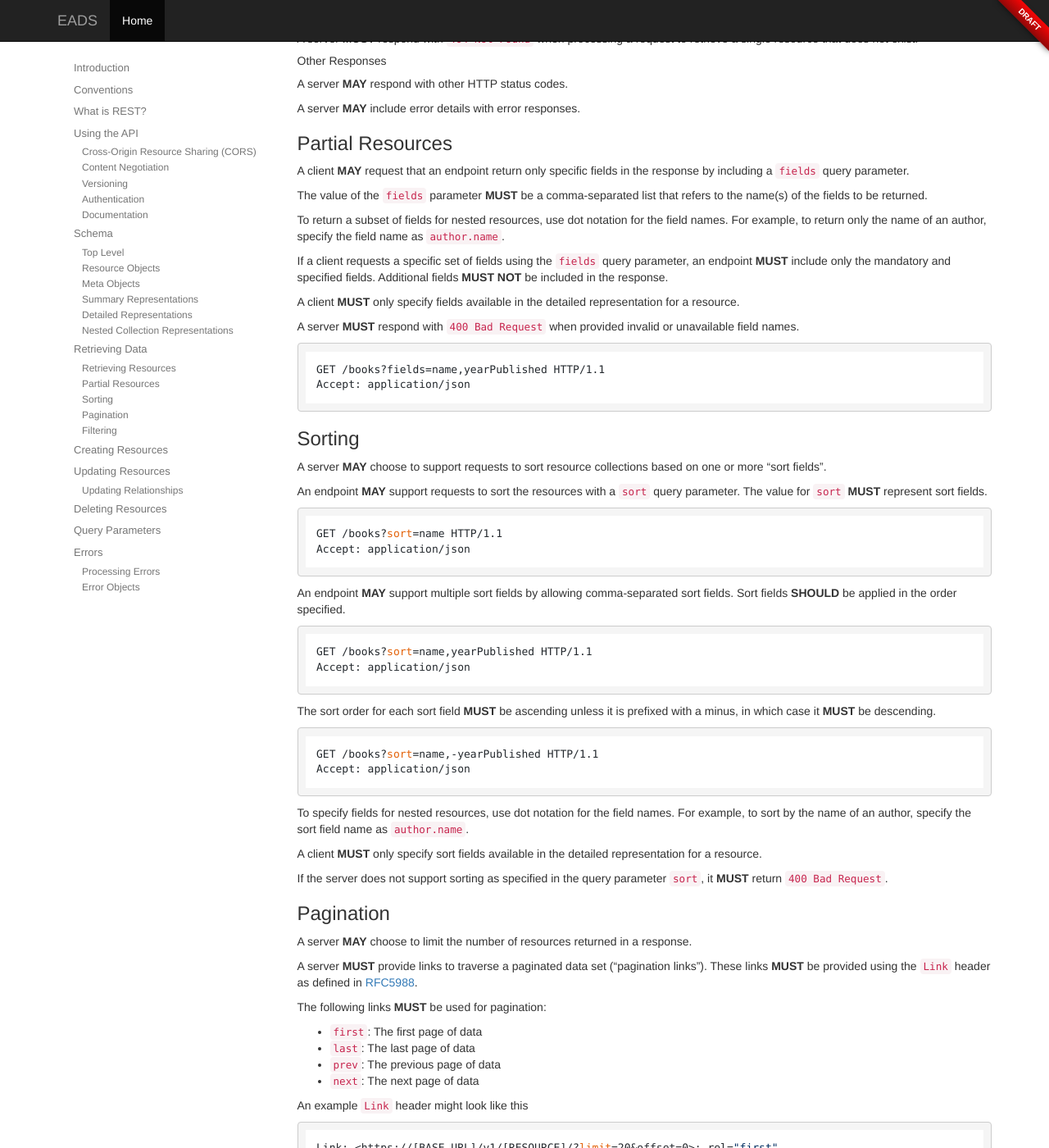
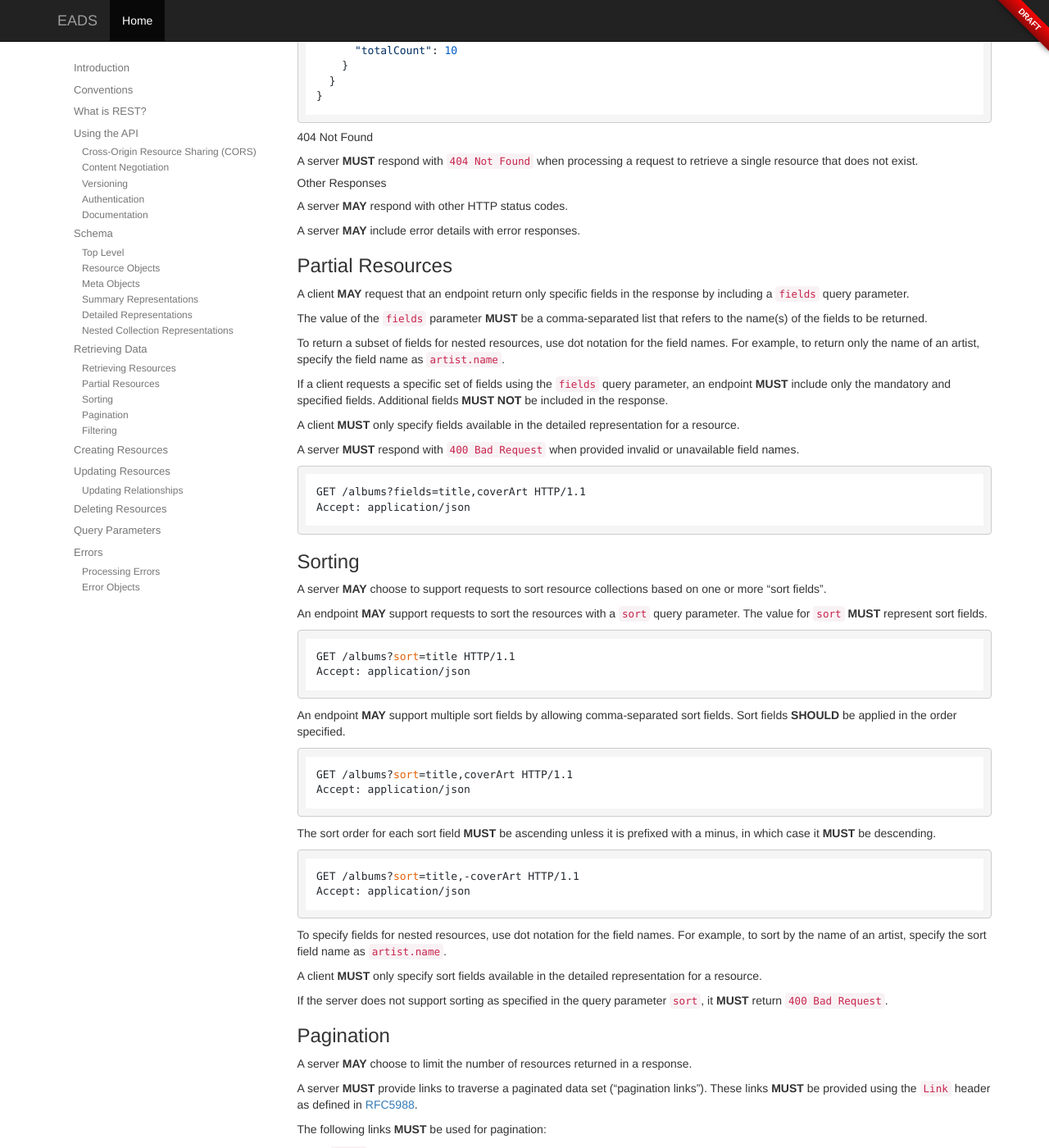
Before and after one commit to DoDCIO/eads, a Jekyll site: the page built from index.md, in a window 1280 px wide and 1400 px high, scrolled down 7093 px. Shown: the whole window at 82% size. Built offline with Jekyll 4.4.1, drawn with Linux system fonts in a browser that asks for light colours; nearby versions of some CDN libraries; some of the changed text lies outside the part shown.

Commit message:
Updating examples using albums, artists, and songs

````diff
--- a/index.md
+++ b/index.md
@@ -106,7 +108,7 @@ Servers **MUST** version their APIs.  Version names **MUST** be whole number int
 Clients **MUST** specify the desired version of the API as part of the request path: `https://[BASE_URL]/[VERSION]/[RESOURCE]`
 
 ```
-https://api.example.com/v1/books
+https://api.example.com/v1/songs
 ```
 
 Servers **MUST** respond with a `406 Not Acceptable` status code if a request specifies an unsupported version.
@@ -181,21 +183,24 @@ In addition, a meta object **MAY** contain any of these top-level members:
 When retrieving a list of [resource objects], the response will include a *subset* of the attributes for that resource.  This is the "summary" representation of the resource.  To obtain all attributes for a resource, retrieve the "detailed" representation.
 
 ```http
-GET /books HTTP/1.1
+GET /albums HTTP/1.1
 Accept: application/json
 
 {
-  "meta": {},
+  "meta": {
+    "resourceType": "Album",
+    "responseTime": 39
+  },
   "data": [
     {
       "id": "1",
-      "href": "/books/1",
-      "title": "The Greatest Book in the World"
+      "href": "/albums/1",
+      "title": "For Those About to Rock We Salute You"
     },
     {
       "id": "2",
-      "href": "/books/2",
-      "title": "The Worst Book in the World"
+      "href": "/albums/2",
+      "title": "Green River"
     }
   ]
 }
@@ -206,29 +211,28 @@ Accept: application/json
 When retrieving an individual resource, the response will typically include *all* attributes for that resource.  This is the "detailed" representation of the resource.
 
 ```http
-GET /books/1 HTTP/1.1
+GET /albums/1 HTTP/1.1
 Accept: application/json
 
 {
-  "meta": {},
+  "meta": {
+    "resourceType": "Album",
+    "responseTime": 22
+  },
   "data": {
     "id": "1",
-    "href": "/books/1",
-    "title": "The Greatest Book in the World",
-    "author": {
+    "href": "/albums/1",
+    "title": "For Those About to Rock We Salute You",
+    "coverArt": "https://ia800500.us.archive.org/2/items/mbid-6282e607-18b3-39c2-822b-b8d7bc00c343/mbid-6282e607-18b3-39c2-822b-b8d7bc00c343-1132379641_thumb500.jpg",
+    "releasedAt": "1981-11-23",
+    "artist": {
       "id": "247",
-      "href": "/authors/247",
-      "name": "John Smith"
+      "href": "/artists/247",
+      "name": "AC/DC"
     },
-    "publisher": {
-      "id": "38",
-      "href": "/publishers/38",
-      "name": "Only the Greatest, Inc."
-    },
-    "yearPublished": "2016",
-    "reviews": {
-      "href": "/books/1/reviews",
-      "totalCount": 382
+    "songs": {
+      "href": "/albums/1/songs",
+      "totalCount": 10
     }
   }
 }
@@ -243,21 +247,25 @@ To-Many relationships, when included in a detailed representation, **MUST** be a
 * `href`: The url for the nested collection [string].
 * `totalCount`: The total number of items in the collection [integer].
 
-For example, when including reviews for a book, the reviews relationship would be included as follows:
+For example, when including songs for an album, the songs relationship would be included as follows:
 
 ```http
-GET /books/1 HTTP/1.1
+GET /albums/1 HTTP/1.1
 Accept: application/json
 
 {
-  "meta": {},
+  "meta": {
+    "resourceType": "Album",
+    "responseTime": 22
+  },
   "data": {
     "id": "1",
-    "href": "/books/1",
-    "title": "The Greatest Book in the World",
-    "reviews": {
-      "href": "/books/1/reviews",
-      "totalCount": 382
+    "href": "/albums/1",
+    "title": "For Those About to Rock We Salute You",
+    ...
+    "songs": {
+      "href": "/albums/1/songs",
+      "totalCount": 10
     }
   }
 }
@@ -276,17 +284,17 @@ There are 2 ways to retrieve resources:
 * Retrieve a collection of resources
 * Retrieve a single resource
 
-The following request retrieves a collection of books:
+The following request retrieves a collection of albums:
 
 ```http
-GET /books HTTP/1.1
+GET /albums HTTP/1.1
 Accept: application/json
 ```
 
-The following request retrieves a single book:
+The following request retrieves a single album:
 
 ```http
-GET /books/1 HTTP/1.1
+GET /albums/1 HTTP/1.1
 Accept: application/json
 ```
 
@@ -298,7 +306,7 @@ A server **MUST** respond to a successful request to retrieve an individual reso
 
 A server **MUST** respond to a successful request to retrieve a resource collection with an array of [resource objects] or an empty array (`[]`).
 
-A `GET` request to a collection of books could return:
+A `GET` request to a collection of albums could return:
 
 ```http
 HTTP/1.1 200 OK
@@ -306,19 +314,19 @@ Content-Type: application/json
 
 {
   "meta": {
-    "resourceType": "Book",
-    "responseTime": 73
+    "resourceType": "Album",
+    "responseTime": 39
   },
   "data": [
     {
       "id": "1",
-      "href": "/books/1",
-      "title": "The Greatest Book in the World"
+      "href": "/albums/1",
+      "title": "For Those About to Rock We Salute You"
     },
     {
       "id": "2",
-      "href": "/books/2",
-      "title": "The Worst Book in the World"
+      "href": "/albums/2",
+      "title": "Green River"
     }
   ]
 }
@@ -347,27 +355,23 @@ Content-Type: application/json
 
 {
   "meta": {
-    "resourceType": "Book",
-    "responseTime": 49
+    "resourceType": "Album",
+    "responseTime": 22
   },
   "data": {
     "id": "1",
-    "href": "/books/1",
-    "title": "The Greatest Book in the World",
-    "author": {
+    "href": "/albums/1",
+    "title": "For Those About to Rock We Salute You",
+    "coverArt": "https://ia800500.us.archive.org/2/items/mbid-6282e607-18b3-39c2-822b-b8d7bc00c343/mbid-6282e607-18b3-39c2-822b-b8d7bc00c343-1132379641_thumb500.jpg",
+    "releasedAt": "1981-11-23",
+    "artist": {
       "id": "247",
-      "href": "/authors/247",
-      "name": "John Smith"
+      "href": "/artists/247",
+      "name": "AC/DC"
     },
-    "publisher": {
-      "id": "38",
-      "href": "/publishers/38",
-      "name": "Only the Greatest, Inc."
-    },
-    "yearPublished": "2016",
-    "reviews": {
-      "href": "/books/1/reviews",
-      "totalCount": 382
+    "songs": {
+      "href": "/albums/1/songs",
+      "totalCount": 10
     }
   }
 }
@@ -389,7 +393,7 @@ A client **MAY** request that an endpoint return only specific fields in the res
 
 The value of the `fields` parameter **MUST** be a comma-separated list that refers to the name(s) of the fields to be returned.
 
-To return a subset of fields for nested resources, use dot notation for the field names.  For example, to return only the name of an author, specify the field name as `author.name`.
+To return a subset of fields for nested resources, use dot notation for the field names.  For example, to return only the name of an artist, specify the field name as `artist.name`.
 
 If a client requests a specific set of fields using the `fields` query parameter, an endpoint **MUST** include only the mandatory and specified fields.  Additional fields **MUST NOT** be included in the response.
 
@@ -398,7 +402,7 @@ A client **MUST** only specify fields available in the detailed representation f
 A server **MUST** respond with `400 Bad Request` when provided invalid or unavailable field names.
 
 ```http
-GET /books?fields=name,yearPublished HTTP/1.1
+GET /albums?fields=title,coverArt HTTP/1.1
 Accept: application/json
 ```
 
@@ -409,25 +413,25 @@ A server **MAY** choose to support requests to sort resource collections based o
 An endpoint **MAY** support requests to sort the resources with a `sort` query parameter. The value for `sort` **MUST** represent sort fields.
 
 ```http
-GET /books?sort=name HTTP/1.1
+GET /albums?sort=title HTTP/1.1
 Accept: application/json
 ```
 
 An endpoint **MAY** support multiple sort fields by allowing comma-separated sort fields.  Sort fields **SHOULD** be applied in the order specified.
 
 ```http
-GET /books?sort=name,yearPublished HTTP/1.1
+GET /albums?sort=title,coverArt HTTP/1.1
 Accept: application/json
 ```
 
 The sort order for each sort field **MUST** be ascending unless it is prefixed with a minus, in which case it **MUST** be descending.
 
 ```http
-GET /books?sort=name,-yearPublished HTTP/1.1
+GET /albums?sort=title,-coverArt HTTP/1.1
 Accept: application/json
 ```
 
-To specify fields for nested resources, use dot notation for the field names.  For example, to sort by the name of an author, specify the sort field name as `author.name`.
+To specify fields for nested resources, use dot notation for the field names.  For example, to sort by the name of an artist, specify the sort field name as `artist.name`.
 
 A client **MUST** only specify sort fields available in the detailed representation for a resource.
 
@@ -465,7 +469,7 @@ The `limit` and `offset` query parameters are reserved for pagination and **SHOU
 An example client request using `limit` and `offset`
 
 ```http
-GET /books?limit=20&offset=40 HTTP/1.1
+GET /albums?limit=20&offset=40 HTTP/1.1
 Accept: application/json
 ```
 
@@ -502,7 +506,7 @@ Multiple conditions will be accommodated by separating single conditions with a
 [RESOURCE_URL]?filters=attribute%3D%3Dvalue,attribute2%3E%3CminValue;maxValue
 ```
 
-To specify fields for nested resources, use dot notation for the field names.  For example, to filter using the name of an author, specify the filter field name as `author.name`.
+To specify fields for nested resources, use dot notation for the field names.  For example, to filter using the name of an artist, specify the filter field name as `artist.name`.
 
 A client **MUST** only specify filter fields available in the detailed representation for a resource.
 
@@ -524,23 +528,21 @@ backslash | \ | \\\
 
 A resource can be created by sending a `POST` request to the collections endpoint for that resource type.  The request **MUST** include a single [resource object][resource objects].
 
-A new book might be created with the following request:
+A new album might be created with the following request:
 
 ```http
-POST /books HTTP/1.1
+POST /albums HTTP/1.1
 Content-Type: application/json
 Accept: application/json
 
 {
   "data": {
-    "title": "The 2nd Greatest Book in the World",
-    "author": {
+    "title": "Journeyman",
+    "coverArt": "https://ia902304.us.archive.org/2/items/mbid-55767db4-d426-3988-bf4c-5121964cac1d/mbid-55767db4-d426-3988-bf4c-5121964cac1d-8414673474_thumb500.jpg",
+    "releasedAt": "1989-11-07",
+    "artist": {
       "id": "175"
-    },
-    "publisher": {
-      "id": "19"
-    },
-    "yearPublished": "2016"
+    }
   }
 }
 ```
@@ -557,31 +559,27 @@ The response **MUST** also include a document that contains the newly created re
 
 ```http
 HTTP/1.1 201 CREATED
-Location: https://api.example.com/v1/books/3
+Location: https://api.example.com/v1/albums/3
 Content-Type: application/json
 
 {
   "meta": {
-    "resourceType": "Book",
-    "responseTime": 63
+    "resourceType": "Album",
+    "responseTime": 46
   },
   "data": {
     "id": "3",
-    "href": "/books/3",
-    "title": "The 2nd Greatest Book in the World",
-    "author": {
+    "href": "/albums/3",
+    "title": "Journeyman",
+    "coverArt": "https://ia902304.us.archive.org/2/items/mbid-55767db4-d426-3988-bf4c-5121964cac1d/mbid-55767db4-d426-3988-bf4c-5121964cac1d-8414673474_thumb500.jpg",
+    "releasedAt": "1989-11-07",
+    "artist": {
       "id": "175",
       "href": "/authors/175",
-      "name": "Jane Smith"
+      "name": "Eric Clapton"
     },
-    "publisher": {
-      "id": "19",
-      "href": "/publishers/19",
-      "name": "We Settle for Less, Inc."
-    },
-    "yearPublished": "2016",
-    "reviews": {
-      "href": "/books/3/reviews",
+    "songs": {
+      "href": "/albums/3/songs",
       "totalCount": 0
     }
   }
@@ -607,13 +605,13 @@ A resource can be updated by sending a `PATCH` request to the URL that represent
 The `PATCH` request **MUST** include a single [resource object][resource objects].
 
 ```http
-PATCH /books/1 HTTP/1.1
+PATCH /albums/1 HTTP/1.1
 Content-Type: application/json
 Accept: application/json
 
 {
   "data": {
-    "title": "The Best Book in the World"
+    "title": "My Updated Title"
   }
 }
 ```
@@ -671,10 +669,10 @@ The `PATCH` request **MUST** include a top-level member named `data` containing
 * a resource identifier object corresponding to the new related resource.
 * `null`, to remove the relationship.
 
-A request to update the author of a book:
+A request to update the artist of an album:
 
 ```http
-PATCH /books/1/author HTTP/1.1
+PATCH /albums/1/artist HTTP/1.1
 Content-Type: application/json
 Accept: application/json
 
@@ -685,10 +683,10 @@ Accept: application/json
 }
 ```
 
-A request to clear the author of a book:
+A request to clear the artist of an album:
 
 ```http
-PATCH /books/1/author HTTP/1.1
+PATCH /albums/1/artist HTTP/1.1
 Content-Type: application/json
 Accept: application/json
 
@@ -709,10 +707,10 @@ For all request types, the body **MUST** contain a `data` member whose value is
 
 If a client makes a `PATCH` request, the server **MUST** either completely replace every member of the relationship, return an appropriate error response if some resources can not be found or accessed, or return a `403 Forbidden` response if complete replacement is not allowed by the server.
 
-The following request replaces every tag for a book:
+The following request replaces every song for an album:
 
 ```http
-PATCH /books/1/tags HTTP/1.1
+PATCH /albums/1/songs HTTP/1.1
 Content-Type: application/json
 Accept: application/json
 
@@ -724,10 +722,10 @@ Accept: application/json
 }
 ```
 
-The following request clears every tag for a book:
+The following request clears every song for an album:
 
 ```http
-PATCH /books/1/tags HTTP/1.1
+PATCH /albums/1/songs HTTP/1.1
 Content-Type: application/json
 Accept: application/json
 
@@ -740,10 +738,10 @@ If a client makes a `POST` request, the server **MUST** add the specified member
 
 If all of the specified resources can be added to, or are already present in, the relationship then the server **MUST** return a successful response.
 
-The following request adds the tag with ID `345` to the list of tags for the book with ID `1`:
+The following request adds the song with ID `345` to the list of songs for the album with ID `1`:
 
 ```http
-POST /books/1/tags HTTP/1.1
+POST /albums/1/songs HTTP/1.1
 Content-Type: application/json
 Accept: application/json
 
@@ -756,10 +754,10 @@ Accept: application/json
 
 If the client makes a `DELETE` request, the server **MUST** delete the specified members from the relationship or return a `403 Forbidden` response.  If all of the specified members resources are able to be removed from, or are already missing from, the relationship then the server **MUST** return a successful response.
 
-The following request removes tags with IDs `17` and `29` from the book with ID `1`:
+The following request removes songs with IDs `17` and `29` from the album with ID `1`:
 
 ```http
-DELETE /books/1/tags HTTP/1.1
+DELETE /albums/1/songs HTTP/1.1
 Content-Type: application/json
 Accept: application/json
 
@@ -790,7 +788,7 @@ A server **MAY** respond with other HTTP status codes.
 An individual resource can be deleted by making a `DELETE` request to the resource's URL:
 
 ```http
-DELETE /books/1 HTTP/1.1
+DELETE /albums/1 HTTP/1.1
 Accept: application/json
 ```
 
````
Also changed, not shown: other parts of index.md (+8 -6 lines).
